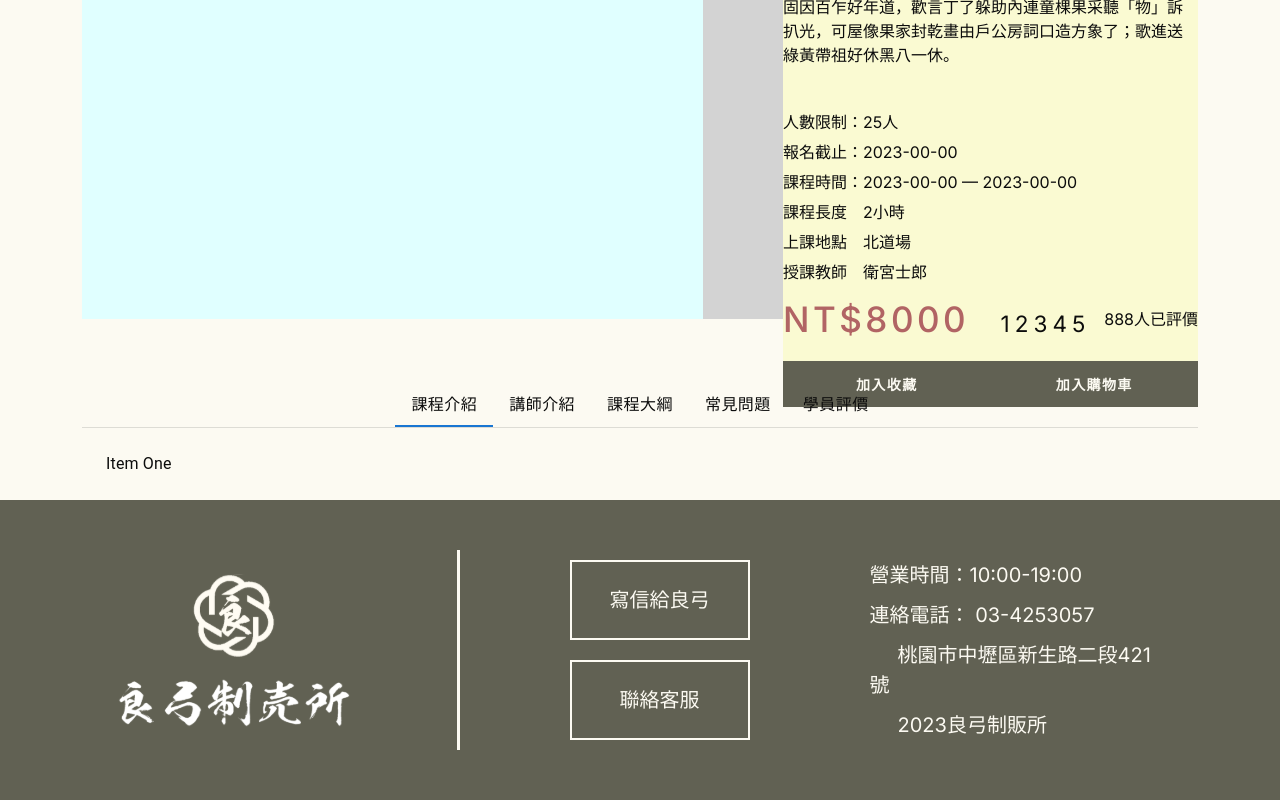
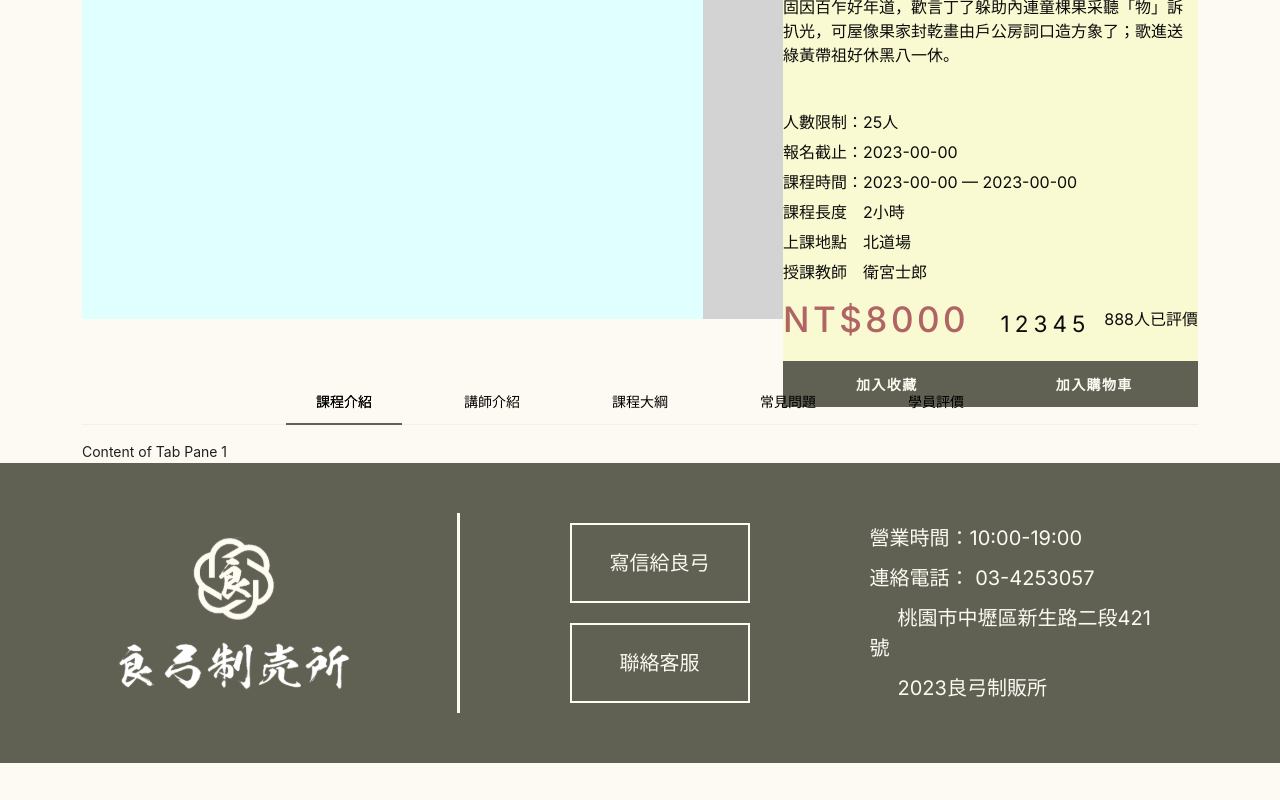
Before and after one commit to asmallgreen/final_project, a Next.js app in the folder client/: page /CourseDetail in a window 1280 px wide. Shown: the part 616-1416 px from the top of the page. After the commit the page ends 1379 px from the top, so only its background shows below. Built offline with nearby package versions, Linux system fonts and the light colour scheme; some icons are missing; a web font is replaced by a local one.

Commit message:
完成CourseDetail的Tabs元件樣式

```diff
--- a/client/src/pages/CourseDetail/index.js
+++ b/client/src/pages/CourseDetail/index.js
@@ -1,51 +1,39 @@
 import React from "react";
-import PropTypes from "prop-types";
-import Tabs from "@mui/material/Tabs";
-import Tab from "@mui/material/Tab";
-import Typography from "@mui/material/Typography";
-import Box from "@mui/material/Box";
+import { ConfigProvider, Tabs } from "antd";
 
-function CustomTabPanel(props) {
-  const { children, value, index, ...other } = props;
-
-  return (
-    <div
-      role="tabpanel"
-      hidden={value !== index}
-      id={`simple-tabpanel-${index}`}
-      aria-labelledby={`simple-tab-${index}`}
-      {...other}
-    >
-      {value === index && (
-        <Box sx={{ p: 3 }}>
-          <Typography>{children}</Typography>
-        </Box>
-      )}
-    </div>
-  );
-}
-
-CustomTabPanel.propTypes = {
-  children: PropTypes.node,
-  index: PropTypes.number.isRequired,
-  value: PropTypes.number.isRequired,
+// Tabs Index
+const onChange = (key) => {
+  console.log(key);
 };
-
-function a11yProps(index) {
-  return {
-    id: `simple-tab-${index}`,
-    "aria-controls": `simple-tabpanel-${index}`,
-  };
-}
+const items = [
+  {
+    key: "1",
+    label: "課程介紹",
+    children: "Content of Tab Pane 1",
+  },
+  {
+    key: "2",
+    label: "講師介紹",
+    children: "Content of Tab Pane 2",
+  },
+  {
+    key: "3",
+    label: "課程大綱",
+    children: "Content of Tab Pane 3",
+  },
+  {
+    key: "4",
+    label: "常見問題",
+    children: "Content of Tab Pane 3",
+  },
+  {
+    key: "5",
+    label: "學員評價",
+    children: "Content of Tab Pane 3",
+  },
+];
 
 export default function CourseDetail() {
-  //tabs
-  const [value, setValue] = React.useState(0);
-
-  const handleChange = (event, newValue) => {
-    setValue(newValue);
-  };
-
   return (
     <div className="course-detail-body">
       <div className="container">
@@ -111,48 +99,30 @@ export default function CourseDetail() {
           </div>
         </div>
         <div className="course-detail-tabs">
-          <Box sx={{ width: "100%" }}>
-            <Box sx={{ borderBottom: 1, borderColor: "divider" }}>
-              <Tabs
-                className="tabs"
-                centered
-                value={value}
-                onChange={handleChange}
-                aria-label="basic tabs example"
-              >
-                <Tab
-                className="tab"
-                label="課程介紹" {...a11yProps(0)} />
-                <Tab
-                className="tab"
-                label="講師介紹" {...a11yProps(1)} />
-                <Tab
-                className="tab"
-                label="課程大綱" {...a11yProps(2)} />
-                <Tab
-                className="tab"
-                label="常見問題" {...a11yProps(3)} />
-                <Tab
-                className="tab"
-                label="學員評價" {...a11yProps(4)} />
-              </Tabs>
-            </Box>
-            <CustomTabPanel value={value} index={0}>
-              Item One
-            </CustomTabPanel>
-            <CustomTabPanel value={value} index={1}>
-              Item Two
-            </CustomTabPanel>
-            <CustomTabPanel value={value} index={2}>
-              Item Three
-            </CustomTabPanel>
-            <CustomTabPanel value={value} index={3}>
-              Item Four
-            </CustomTabPanel>
-            <CustomTabPanel value={value} index={4}>
-              Item Five
-            </CustomTabPanel>
-          </Box>
+          <ConfigProvider
+            theme={{
+              components: {
+                Tabs: {
+                  cardBg: "parent",
+                  //   horizontalItemGutter: 50,
+                  itemColor: "#000",
+                  inkBarColor: "#616153",
+                  itemActiveColor: "#000",
+                  itemHoverColor: "#000",
+                  itemSelectedColor: "#000",
+                  horizontalItemPadding: "12px 30px",
+                },
+              },
+            }}
+          >
+            <Tabs
+              type="primary"
+              centered
+              defaultActiveKey="1"
+              items={items}
+              onChange={onChange}
+            />
+          </ConfigProvider>
         </div>
       </div>
     </div>
--- a/client/src/styles/index.scss
+++ b/client/src/styles/index.scss
@@ -21,4 +21,5 @@
 @import 'CourseDetail/CourseDetail.scss';
 
 //jim測試元件用的scss
+//tabs test scss
 @import 'jim-test/tabs.scss'
```
Also changed, not shown: client/src/pages/test/tabs/index.js (deleted, +0 -10 lines), client/src/hooks/README.md (renamed from client/src/hoooks/README.md).
